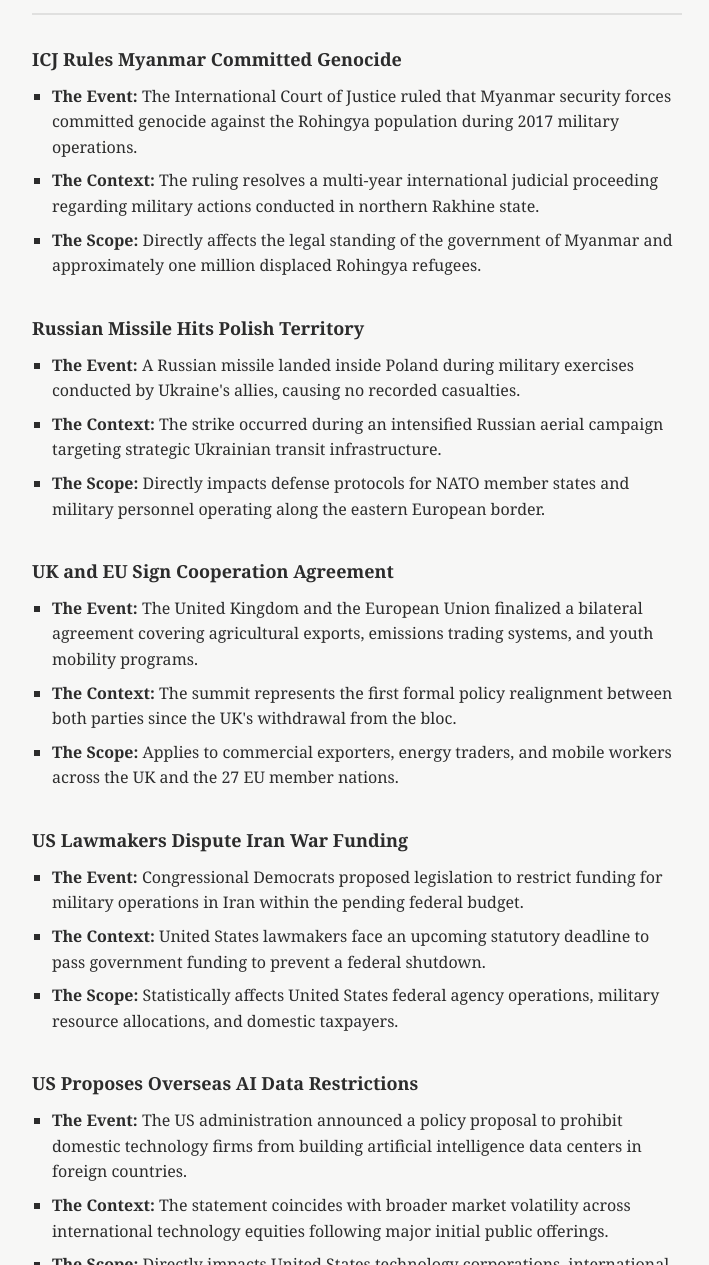
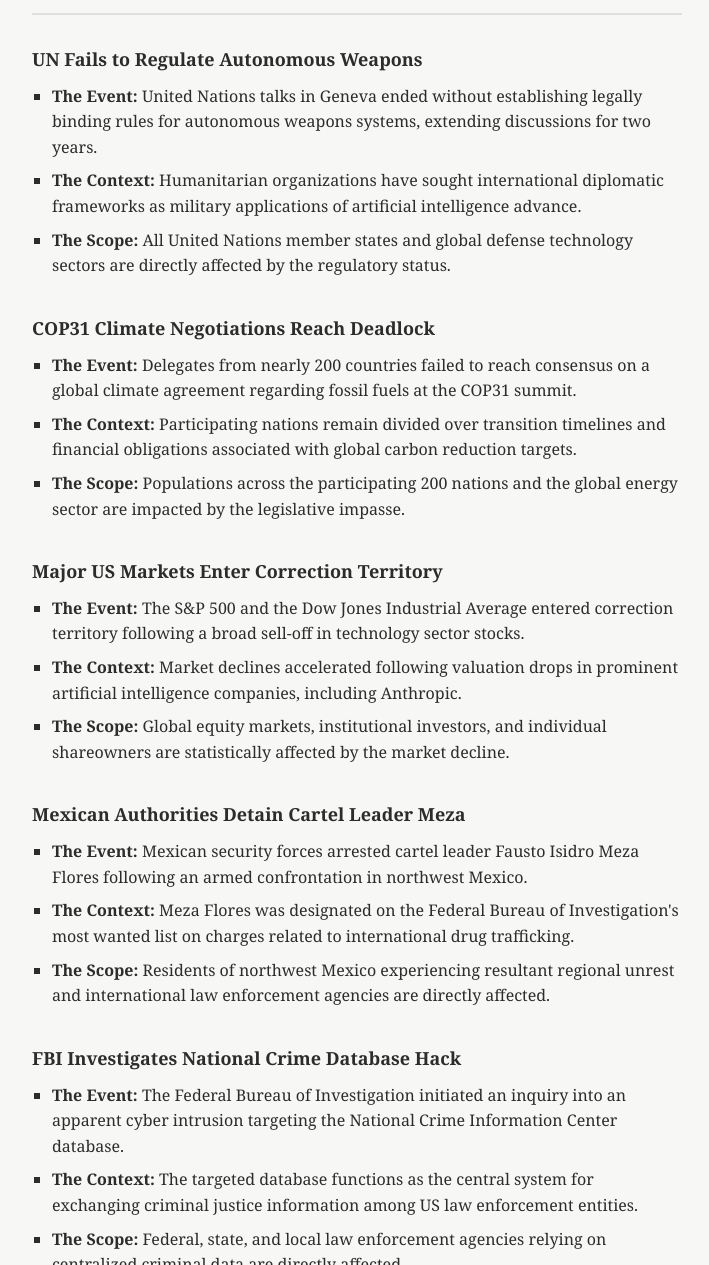
Before and after one commit to bobmahalo/escape-hatch, a plain HTML site: page index.html in a window 1280 px wide. Shown: the part 78-1343 px from the top of the page, without its empty margins (283-992 px from the left). Drawn offline with Linux system fonts and the light colour scheme.

Commit message:
Automated Daily Escape Hatch update

```diff
--- a/index.html
+++ b/index.html
@@ -70,53 +70,53 @@
     <div class="container">
         <header>
             <h1>The Escape Hatch</h1>
-            <div class="date">November 20, 2026</div>
+            <div class="date">November 21, 2026</div>
         </header>
 
         <div id="content">
 
         <div class="story">
-            <div class="headline">ICJ Rules Myanmar Committed Genocide</div>
+            <div class="headline">UN Fails to Regulate Autonomous Weapons</div>
             <ul>
-                <li><strong>The Event:</strong> The International Court of Justice ruled that Myanmar security forces committed genocide against the Rohingya population during 2017 military operations.</li>
-                <li><strong>The Context:</strong> The ruling resolves a multi-year international judicial proceeding regarding military actions conducted in northern Rakhine state.</li>
-                <li><strong>The Scope:</strong> Directly affects the legal standing of the government of Myanmar and approximately one million displaced Rohingya refugees.</li>
+                <li><strong>The Event:</strong> United Nations talks in Geneva ended without establishing legally binding rules for autonomous weapons systems, extending discussions for two years.</li>
+                <li><strong>The Context:</strong> Humanitarian organizations have sought international diplomatic frameworks as military applications of artificial intelligence advance.</li>
+                <li><strong>The Scope:</strong> All United Nations member states and global defense technology sectors are directly affected by the regulatory status.</li>
             </ul>
         </div>
 
         <div class="story">
-            <div class="headline">Russian Missile Hits Polish Territory</div>
+            <div class="headline">COP31 Climate Negotiations Reach Deadlock</div>
             <ul>
-                <li><strong>The Event:</strong> A Russian missile landed inside Poland during military exercises conducted by Ukraine's allies, causing no recorded casualties.</li>
-                <li><strong>The Context:</strong> The strike occurred during an intensified Russian aerial campaign targeting strategic Ukrainian transit infrastructure.</li>
-                <li><strong>The Scope:</strong> Directly impacts defense protocols for NATO member states and military personnel operating along the eastern European border.</li>
+                <li><strong>The Event:</strong> Delegates from nearly 200 countries failed to reach consensus on a global climate agreement regarding fossil fuels at the COP31 summit.</li>
+                <li><strong>The Context:</strong> Participating nations remain divided over transition timelines and financial obligations associated with global carbon reduction targets.</li>
+                <li><strong>The Scope:</strong> Populations across the participating 200 nations and the global energy sector are impacted by the legislative impasse.</li>
             </ul>
         </div>
 
         <div class="story">
-            <div class="headline">UK and EU Sign Cooperation Agreement</div>
+            <div class="headline">Major US Markets Enter Correction Territory</div>
             <ul>
-                <li><strong>The Event:</strong> The United Kingdom and the European Union finalized a bilateral agreement covering agricultural exports, emissions trading systems, and youth mobility programs.</li>
-                <li><strong>The Context:</strong> The summit represents the first formal policy realignment between both parties since the UK's withdrawal from the bloc.</li>
-                <li><strong>The Scope:</strong> Applies to commercial exporters, energy traders, and mobile workers across the UK and the 27 EU member nations.</li>
+                <li><strong>The Event:</strong> The S&P 500 and the Dow Jones Industrial Average entered correction territory following a broad sell-off in technology sector stocks.</li>
+                <li><strong>The Context:</strong> Market declines accelerated following valuation drops in prominent artificial intelligence companies, including Anthropic.</li>
+                <li><strong>The Scope:</strong> Global equity markets, institutional investors, and individual shareowners are statistically affected by the market decline.</li>
             </ul>
         </div>
 
         <div class="story">
-            <div class="headline">US Lawmakers Dispute Iran War Funding</div>
+            <div class="headline">Mexican Authorities Detain Cartel Leader Meza</div>
             <ul>
-                <li><strong>The Event:</strong> Congressional Democrats proposed legislation to restrict funding for military operations in Iran within the pending federal budget.</li>
-                <li><strong>The Context:</strong> United States lawmakers face an upcoming statutory deadline to pass government funding to prevent a federal shutdown.</li>
-                <li><strong>The Scope:</strong> Statistically affects United States federal agency operations, military resource allocations, and domestic taxpayers.</li>
+                <li><strong>The Event:</strong> Mexican security forces arrested cartel leader Fausto Isidro Meza Flores following an armed confrontation in northwest Mexico.</li>
+                <li><strong>The Context:</strong> Meza Flores was designated on the Federal Bureau of Investigation's most wanted list on charges related to international drug trafficking.</li>
+                <li><strong>The Scope:</strong> Residents of northwest Mexico experiencing resultant regional unrest and international law enforcement agencies are directly affected.</li>
             </ul>
         </div>
 
         <div class="story">
-            <div class="headline">US Proposes Overseas AI Data Restrictions</div>
+            <div class="headline">FBI Investigates National Crime Database Hack</div>
             <ul>
-                <li><strong>The Event:</strong> The US administration announced a policy proposal to prohibit domestic technology firms from building artificial intelligence data centers in foreign countries.</li>
-                <li><strong>The Context:</strong> The statement coincides with broader market volatility across international technology equities following major initial public offerings.</li>
-                <li><strong>The Scope:</strong> Directly impacts United States technology corporations, international infrastructure developers, and foreign capital markets.</li>
+                <li><strong>The Event:</strong> The Federal Bureau of Investigation initiated an inquiry into an apparent cyber intrusion targeting the National Crime Information Center database.</li>
+                <li><strong>The Context:</strong> The targeted database functions as the central system for exchanging criminal justice information among US law enforcement entities.</li>
+                <li><strong>The Scope:</strong> Federal, state, and local law enforcement agencies relying on centralized criminal data are directly affected.</li>
             </ul>
         </div>
 
```
Also changed, not shown: filtered_stories.json (+20 -20 lines), raw_payload.txt.
